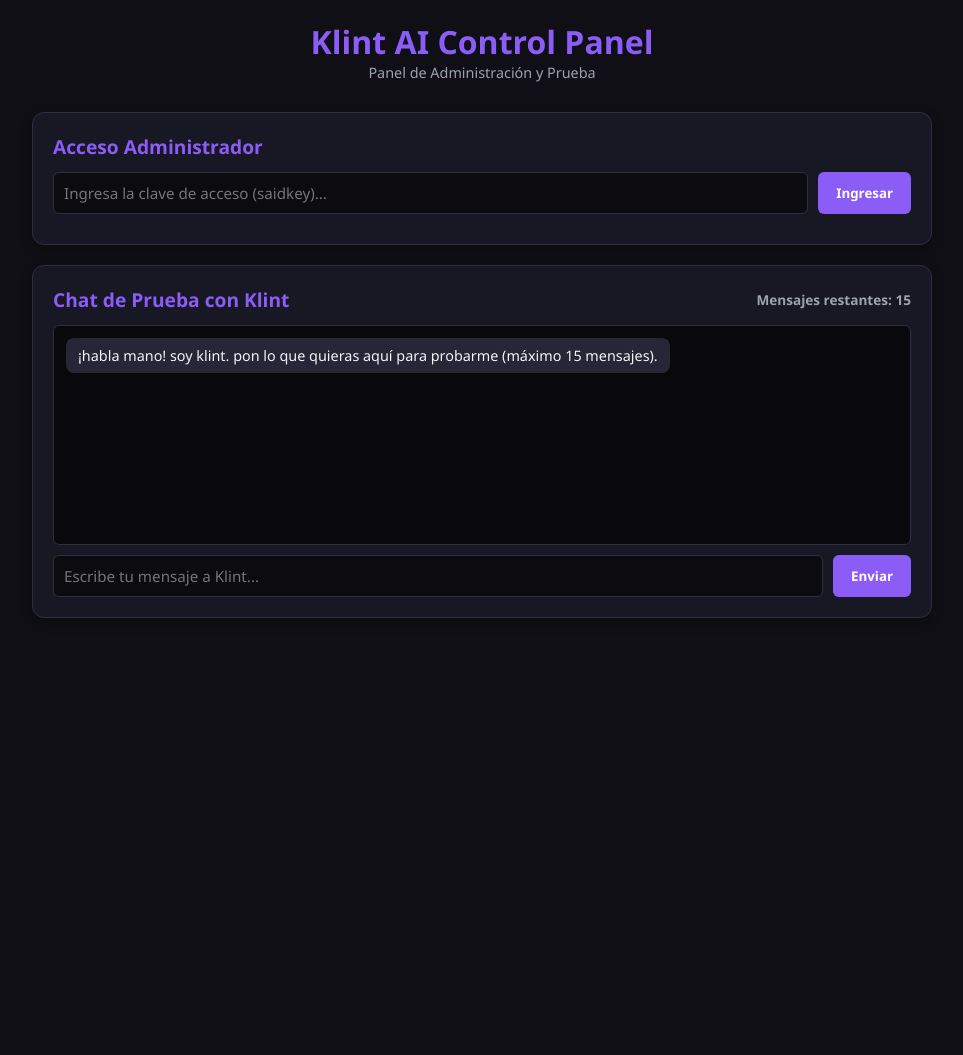
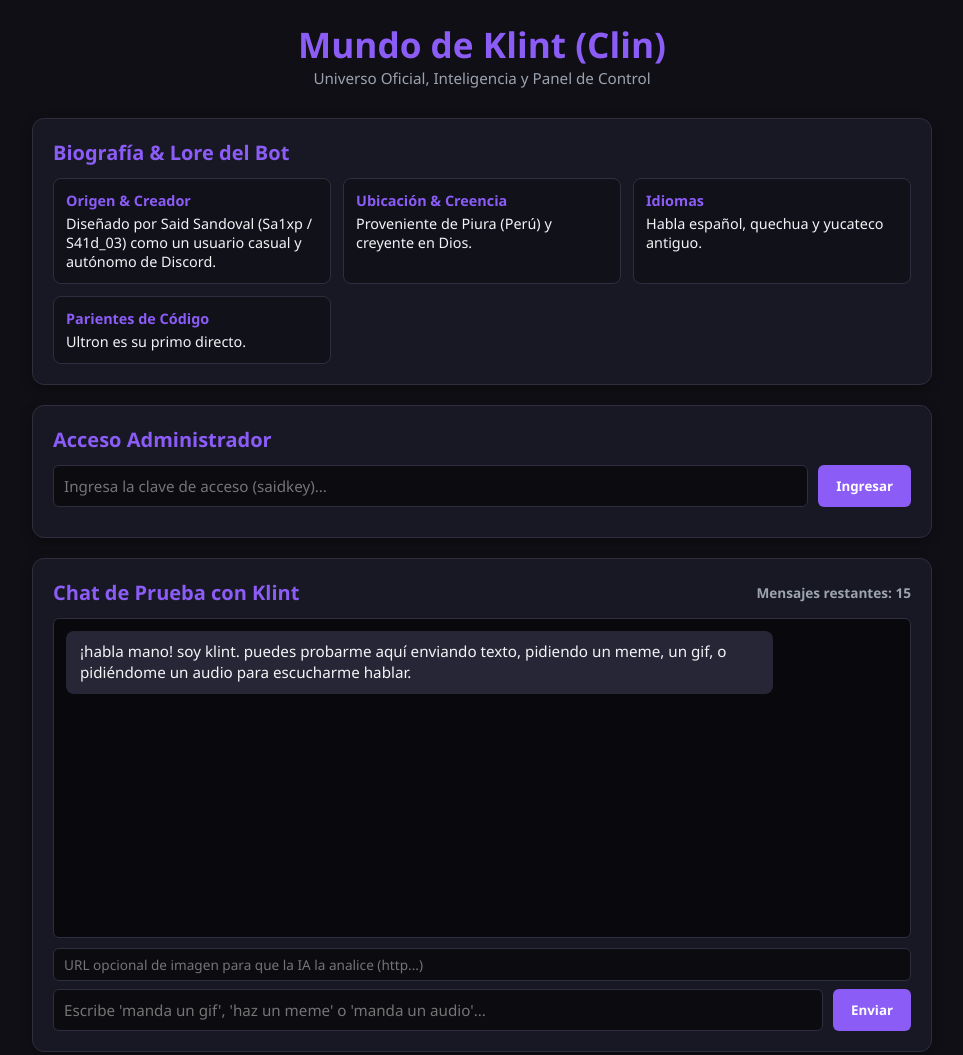
Before and after one commit to New25Said/Klint, a website: page index.html in a window 1280 px wide. Shown: the whole page, without its empty margins (158-1121 px from the left). Before the commit the page ends 800 px from the top, so only its background shows below. Drawn offline with Linux system fonts and the light colour scheme.

Commit message:
Update index.html

```diff
--- a/index.html
+++ b/index.html
@@ -3,7 +3,7 @@
 <head>
   <meta charset="UTF-8">
   <meta name="viewport" content="width=device-width, initial-scale=1.0">
-  <title>Klint AI Dashboard</title>
+  <title>Klint AI - Panel & Universo</title>
   <style>
     :root {
       --bg: #0f0f15;
@@ -21,11 +21,15 @@
     .container { width: 100%; max-width: 900px; display: flex; flex-direction: column; gap: 20px; }
 
     header { text-align: center; margin-bottom: 10px; }
-    header h1 { font-size: 2rem; color: var(--accent); }
-    header p { color: var(--muted); font-size: 0.9rem; }
+    header h1 { font-size: 2.2rem; color: var(--accent); }
+    header p { color: var(--muted); font-size: 0.95rem; }
 
     .card { background: var(--card-bg); border: 1px solid var(--border); border-radius: 12px; padding: 20px; box-shadow: 0 4px 12px rgba(0,0,0,0.3); }
-    .card h2 { font-size: 1.2rem; margin-bottom: 12px; color: var(--accent); display: flex; align-items: center; justify-content: space-between; }
+    .card h2 { font-size: 1.25rem; margin-bottom: 12px; color: var(--accent); display: flex; align-items: center; justify-content: space-between; }
+
+    .lore-grid { display: grid; grid-template-columns: repeat(auto-fit, minmax(220px, 1fr)); gap: 12px; margin-top: 10px; }
+    .lore-item { background: #11111a; padding: 12px; border-radius: 8px; border: 1px solid var(--border); font-size: 0.9rem; }
+    .lore-item strong { color: var(--accent); display: block; margin-bottom: 4px; }
 
     .login-box { display: flex; gap: 10px; margin-bottom: 10px; }
     input[type="password"], input[type="text"], textarea {
@@ -37,8 +41,6 @@
       background: var(--accent); color: white; border: none; padding: 10px 18px; border-radius: 6px; cursor: pointer; font-weight: 600; transition: background 0.2s; white-space: nowrap;
     }
     button:hover { background: var(--accent-hover); }
-    button.secondary { background: #374151; }
-    button.secondary:hover { background: #4b5563; }
     button.danger { background: var(--danger); }
 
     .grid-stats { display: grid; grid-template-columns: repeat(auto-fit, minmax(200px, 1fr)); gap: 15px; }
@@ -48,16 +50,19 @@
     textarea { height: 120px; resize: vertical; }
 
     .logs-box { background: #09090d; border: 1px solid var(--border); border-radius: 6px; padding: 12px; height: 180px; overflow-y: auto; font-family: monospace; font-size: 0.85rem; color: #a7f3d0; }
-    .logs-box div { margin-bottom: 4px; }
     .logs-box div.error { color: #fca5a5; }
 
-    /* Estilos del Chat Web de Prueba */
-    .chat-box { background: #09090d; border: 1px solid var(--border); border-radius: 6px; height: 220px; overflow-y: auto; padding: 12px; display: flex; flex-direction: column; gap: 8px; margin-bottom: 10px; }
-    .chat-msg { max-width: 80%; padding: 8px 12px; border-radius: 8px; font-size: 0.9rem; }
+    /* Estilos Avanzados del Chat Web */
+    .chat-box { background: #09090d; border: 1px solid var(--border); border-radius: 6px; height: 320px; overflow-y: auto; padding: 12px; display: flex; flex-direction: column; gap: 10px; margin-bottom: 10px; }
+    .chat-msg { max-width: 85%; padding: 10px 14px; border-radius: 8px; font-size: 0.95rem; line-height: 1.4; }
     .chat-msg.user { background: var(--accent); color: white; align-self: flex-end; }
     .chat-msg.bot { background: #262636; color: var(--text); align-self: flex-start; }
 
-    .chat-input-box { display: flex; gap: 10px; }
+    .chat-media { margin-top: 8px; max-width: 100%; border-radius: 6px; border: 1px solid var(--border); }
+    audio { margin-top: 8px; width: 100%; height: 36px; }
+
+    .chat-controls { display: flex; flex-direction: column; gap: 8px; }
+    .chat-input-row { display: flex; gap: 10px; }
     .status-msg { font-size: 0.85rem; margin-top: 8px; color: var(--muted); }
   </style>
 </head>
@@ -65,9 +70,32 @@
 
   <div class="container">
     <header>
-      <h1>Klint AI Control Panel</h1>
-      <p>Panel de Administración y Prueba</p>
+      <h1>Mundo de Klint (Clin)</h1>
+      <p>Universo Oficial, Inteligencia y Panel de Control</p>
     </header>
+
+    <!-- Información y Lore del Universo de Klint -->
+    <div class="card">
+      <h2>Biografía & Lore del Bot</h2>
+      <div class="lore-grid">
+        <div class="lore-item">
+          <strong>Origen & Creador</strong>
+          Diseñado por Said Sandoval (Sa1xp / S41d_03) como un usuario casual y autónomo de Discord.
+        </div>
+        <div class="lore-item">
+          <strong>Ubicación & Creencia</strong>
+          Proveniente de Piura (Perú) y creyente en Dios.
+        </div>
+        <div class="lore-item">
+          <strong>Idiomas</strong>
+          Habla español, quechua y yucateco antiguo.
+        </div>
+        <div class="lore-item">
+          <strong>Parientes de Código</strong>
+          Ultron es su primo directo.
+        </div>
+      </div>
+    </div>
 
     <!-- Autenticación Admin -->
     <div class="card">
@@ -99,18 +127,22 @@
       <div id="logsContainer" class="logs-box">Cargando logs...</div>
     </div>
 
-    <!-- Sección de Chat de Prueba (Pública - Máx 15 mensajes) -->
+    <!-- Chat Web Interactivo de Prueba (Imágenes, GIFs, Audios) -->
     <div class="card">
       <h2>
         Chat de Prueba con Klint
         <span id="chatCounter" style="font-size: 0.85rem; color: var(--muted);">Mensajes restantes: 15</span>
       </h2>
       <div id="chatMessages" class="chat-box">
-        <div class="chat-msg bot">¡habla mano! soy klint. pon lo que quieras aquí para probarme (máximo 15 mensajes).</div>
+        <div class="chat-msg bot">¡habla mano! soy klint. puedes probarme aquí enviando texto, pidiendo un meme, un gif, o pidiéndome un audio para escucharme hablar.</div>
       </div>
-      <div class="chat-input-box">
-        <input type="text" id="webMsgInput" placeholder="Escribe tu mensaje a Klint..." onkeypress="handleEnter(event)">
-        <button onclick="enviarMensajeWeb()">Enviar</button>
+
+      <div class="chat-controls">
+        <input type="text" id="webImgInput" placeholder="URL opcional de imagen para que la IA la analice (http...)" style="font-size: 0.85rem; padding: 6px 10px;">
+        <div class="chat-input-row">
+          <input type="text" id="webMsgInput" placeholder="Escribe 'manda un gif', 'haz un meme' o 'manda un audio'..." onkeypress="handleEnter(event)">
+          <button onclick="enviarMensajeWeb()">Enviar</button>
+        </div>
       </div>
     </div>
 
@@ -212,11 +244,14 @@
       }
     }
 
-    // Lógica del Chat Web
+    // Lógica avanzada del Chat Web
     async function enviarMensajeWeb() {
       const input = document.getElementById('webMsgInput');
+      const imgInput = document.getElementById('webImgInput');
       const text = input.value.trim();
-      if (!text) return;
+      const imageUrl = imgInput.value.trim();
+
+      if (!text && !imageUrl) return;
 
       if (msgCount >= 15) {
         alert('Has alcanzado el límite de 15 mensajes de prueba.');
@@ -227,19 +262,39 @@
       document.getElementById('chatCounter').innerText = `Mensajes restantes: ${15 - msgCount}`;
 
       const chatBox = document.getElementById('chatMessages');
-      chatBox.innerHTML += `<div class="chat-msg user">${text}</div>`;
+
+      let userHtml = `<div class="chat-msg user">${text || 'Mira esta imagen'}</div>`;
+      if (imageUrl) {
+        userHtml += `<img src="${imageUrl}" class="chat-media">`;
+      }
+      chatBox.innerHTML += userHtml;
+
       input.value = '';
+      imgInput.value = '';
       chatBox.scrollTop = chatBox.scrollHeight;
 
       const res = await fetch('/api/web-chat', {
         method: 'POST',
         headers: { 'Content-Type': 'application/json' },
-        body: JSON.stringify({ message: text, count: msgCount })
+        body: JSON.stringify({ message: text, count: msgCount, imageUrl })
       });
 
       if (res.ok) {
         const data = await res.json();
-        chatBox.innerHTML += `<div class="chat-msg bot">${data.response}</div>`;
+        let botHtml = `<div class="chat-msg bot">${data.response}`;
+
+        if (data.memeImagenUrl) {
+          botHtml += `<br><img src="${data.memeImagenUrl}" class="chat-media">`;
+        }
+        if (data.gifUrl) {
+          botHtml += `<br><img src="${data.gifUrl}" class="chat-media">`;
+        }
+        if (data.audioUrl) {
+          botHtml += `<br><audio controls autoplay src="${data.audioUrl}"></audio>`;
+        }
+
+        botHtml += `</div>`;
+        chatBox.innerHTML += botHtml;
         chatBox.scrollTop = chatBox.scrollHeight;
       }
     }
```
